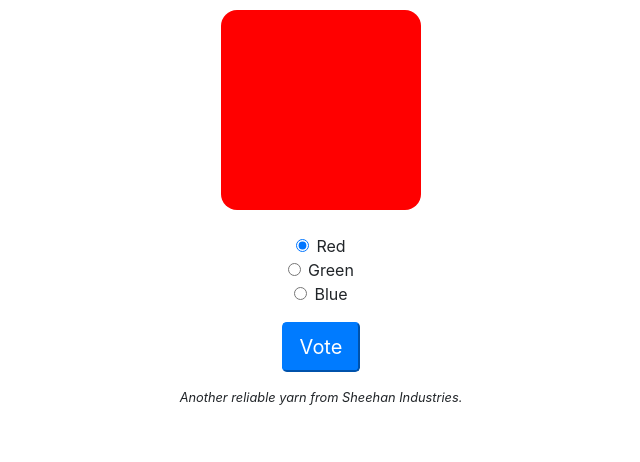
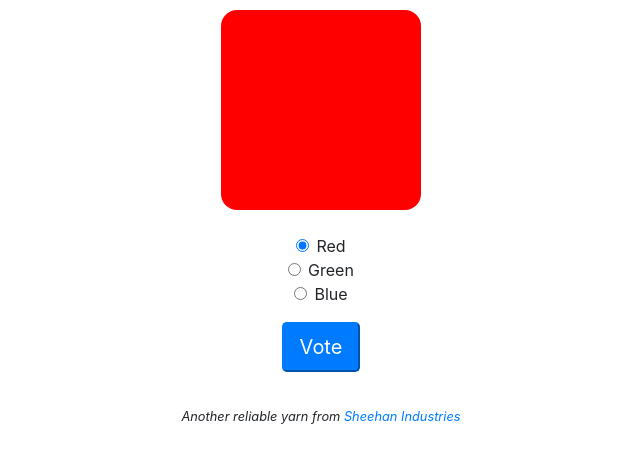
Before and after one commit to jpsheehan/clockyboi, a plain HTML site: page index.html in a window 1280 px wide. Shown: the part 70-532 px from the top of the page, without its empty margins (319-959 px from the left). Drawn offline with nearby package versions, Linux system fonts and the light colour scheme.

Commit message:
Added a shameless plug

```diff
--- a/index.html
+++ b/index.html
@@ -105,7 +105,11 @@
       </div>
       <div class="row text-center">
         <div class="col small">
-          <em>Another reliable yarn from Sheehan Industries.</em>
+          <br />
+          <em
+            >Another reliable yarn from
+            <a href="https://sheehan.nz/">Sheehan Industries</a></em
+          >
         </div>
       </div>
     </div>
```
